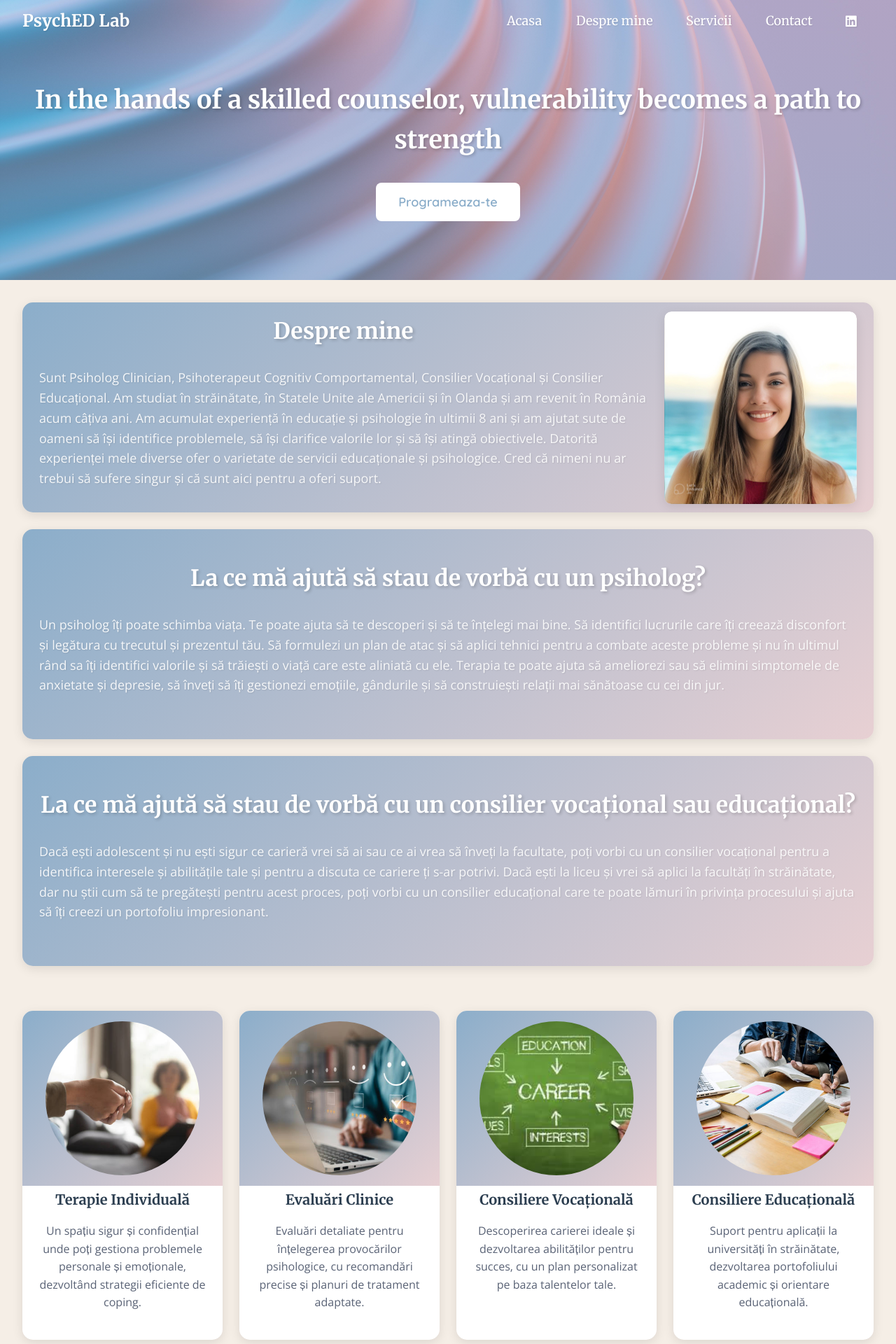
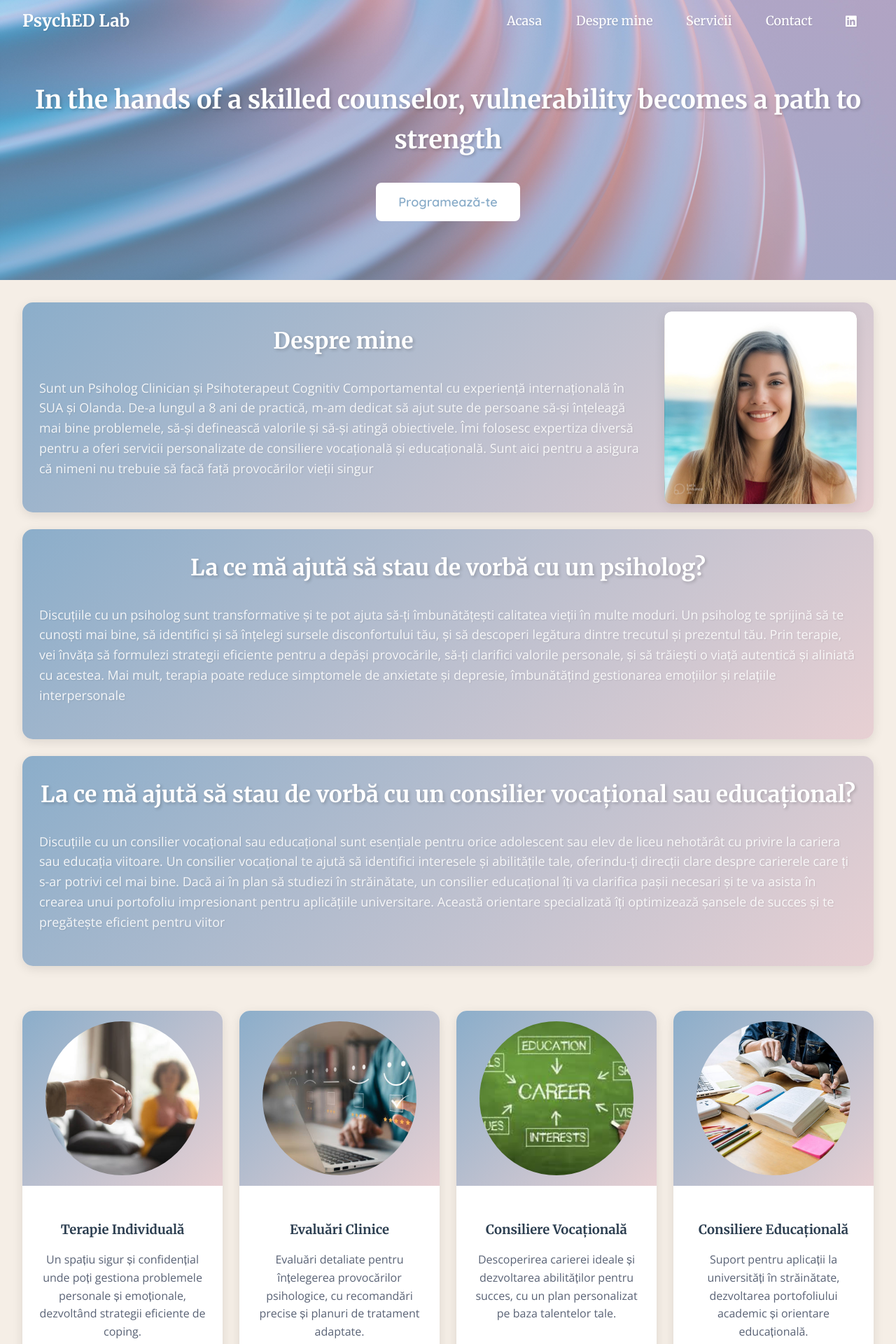
Before and after one commit to laftoon/PsychED, a Django app: page / in a window 1280 px wide. Shown: the top 1920 px of the page at 70% size. Run offline with Django 5.2, Linux system fonts and the light colour scheme; some libraries are stand-ins or nearby versions.

Commit message:
improved some content and tweaked some styling

```diff
--- a/PyschED/core/static/css/contact.css
+++ b/PyschED/core/static/css/contact.css
@@ -136,6 +136,7 @@
     color: var(--primary-color);
     font-family: var(--font-secondary);
     font-weight: var(--weight-semibold);
+    font-size: var(--text-xl);
     cursor: pointer;
     transition: var(--transition-standard);
 }
--- a/PyschED/core/static/css/small-cards.css
+++ b/PyschED/core/static/css/small-cards.css
@@ -92,16 +92,20 @@
 /* Card Content
    ========================================================================== */
 .card__content {
-    padding: var(--space-sm) var(--space-md) var(--space-lg);
+    padding: var(--space-2xl) var(--space-md) var(--space-lg); /* Increased top padding */
     text-align: center;
 }
 
 .card__title {
     font-family: var(--font-primary);
-    font-size: var(--text-xl);
+    font-size: 1.15rem; /* Reduced size to ensure one line */
     font-weight: var(--weight-bold);
     color: var(--heading-color);
-    margin-block: calc(-1 * var(--space-xs)) var(--space-sm);
+    margin: 0;
+    white-space: nowrap; /* Prevent text wrapping */
+    overflow: hidden;
+    text-overflow: ellipsis; /* Add ellipsis for overflow text */
+    padding: 0 var(--space-xs); /* Add padding to prevent text touching edges */
 }
 
 .card__description {
@@ -110,6 +114,7 @@
     color: var(--paragraph-color);
     line-height: 1.6;
 }
+
 
 /* Responsive Design
    ========================================================================== */
--- a/PyschED/core/templates/components/contact.html
+++ b/PyschED/core/templates/components/contact.html
@@ -17,7 +17,7 @@
 
         <!-- Contact Content -->
         <div class="contact__content">
-            <h2 class="contact__title">Programeaza-te</h2>
+            <h2 class="contact__title">Programează-te</h2>
             <p class="contact__description">
                 Pentru a stabili o primă întâlnire gratuită pe care o vom folosi pentru a vedea
                 dacă putem lucra împreună te rog să folosești formularul din dreapta sau să îmi
--- a/PyschED/core/templates/components/flip-carousel.html
+++ b/PyschED/core/templates/components/flip-carousel.html
@@ -13,9 +13,9 @@
                     </div>
                     <div class="flip-card__face flip-card__face--back">
                         <p class="flip-card__content">
-                            Te poți programa telefonic sunând la 0742461189. Dacă preferi să-mi scrii,
-                            îmi poți trimite un mail pe adresa raileanu.francesca@gmail.com sau pe WhatsApp
-                            la numărul de mai sus.
+                            Te poți programa folosind formularul de contact de pe site.
+                            Dacă preferi să-mi scrii direct, îmi poți trimite un mail la adresa raileanu.francesca@gmail.com sau pe
+                            WhatsApp la numărul 0742461189
                         </p>
                     </div>
                 </div>
--- a/PyschED/core/templates/components/hero.html
+++ b/PyschED/core/templates/components/hero.html
@@ -10,6 +10,6 @@
     <!-- Content Layer -->
     <div class="hero__content">
         <h1 class="hero__title">In the hands of a skilled counselor, vulnerability becomes a path to strength</h1>
-        <button class="hero__button scroll-to-contact">Programeaza-te</button>
+        <button class="hero__button scroll-to-contact">Programează-te</button>
     </div>
 </section>
--- a/PyschED/core/templates/components/wide-cards.html
+++ b/PyschED/core/templates/components/wide-cards.html
@@ -8,12 +8,11 @@
             <div class="wide-card__text">
                 <h2 class="wide-card__title">Despre mine</h2>
                 <p class="wide-card__description">
-                    Sunt Psiholog Clinician, Psihoterapeut Cognitiv Comportamental, Consilier Vocațional și Consilier Educațional.
-                    Am studiat în străinătate, în Statele Unite ale Americii și în Olanda și am revenit în România acum câțiva ani.
-                    Am acumulat experiență în educație și psihologie în ultimii 8 ani și am ajutat sute de oameni să își identifice problemele,
-                    să își clarifice valorile lor și să își atingă obiectivele.
-                    Datorită experienței mele diverse ofer o varietate de servicii educaționale și psihologice.
-                    Cred că nimeni nu ar trebui să sufere singur și că sunt aici pentru a oferi suport.
+                    Sunt un Psiholog Clinician și Psihoterapeut Cognitiv Comportamental cu experiență internațională în SUA și Olanda.
+                    De-a lungul a 8 ani de practică, m-am dedicat să ajut sute de persoane să-și înțeleagă mai bine problemele,
+                    să-și definească valorile și să-și atingă obiectivele. Îmi folosesc expertiza diversă pentru a oferi servicii
+                    personalizate de consiliere vocațională și educațională. Sunt aici pentru a asigura că nimeni nu trebuie să facă față
+                    provocărilor vieții singur
                 </p>
             </div>
             <div class="wide-card__image">
@@ -29,12 +28,12 @@
             <div class="wide-card__text">
                 <h2 class="wide-card__title">La ce mă ajută să stau de vorbă cu un psiholog?</h2>
                 <p class="wide-card__description">
-                    Un psiholog îți poate schimba viața. Te poate ajuta să te descoperi și să te înțelegi mai bine.
-                    Să identifici lucrurile care îți creează disconfort și legătura cu trecutul și prezentul tău.
-                    Să formulezi un plan de atac și să aplici tehnici pentru a combate aceste probleme și nu în ultimul rând
-                    sa îți identifici valorile și să trăiești o viață care este aliniată cu ele.
-                    Terapia te poate ajuta să ameliorezi sau să elimini simptomele de anxietate și depresie, să înveți să îți
-                    gestionezi emoțiile, gândurile și să construiești relații mai sănătoase cu cei din jur.
+                    Discuțiile cu un psiholog sunt transformative și te pot ajuta să-ți îmbunătățești calitatea vieții în multe moduri.
+                    Un psiholog te sprijină să te cunoști mai bine, să identifici și să înțelegi sursele disconfortului tău,
+                    și să descoperi legătura dintre trecutul și prezentul tău. Prin terapie, vei învăța să
+                    formulezi strategii eficiente pentru a depăși provocările, să-ți clarifici valorile personale,
+                    și să trăiești o viață autentică și aliniată cu acestea. Mai mult, terapia poate reduce simptomele de anxietate și depresie,
+                    îmbunătățind gestionarea emoțiilor și relațiile interpersonale
                 </p>
             </div>
         </div>
@@ -47,12 +46,12 @@
             <div class="wide-card__text">
                 <h2 class="wide-card__title">La ce mă ajută să stau de vorbă cu un consilier vocațional sau educațional?</h2>
                 <p class="wide-card__description">
-                    Dacă ești adolescent și nu ești sigur ce carieră vrei să ai sau ce ai vrea să înveți la facultate,
-                    poți vorbi cu un consilier vocațional pentru a identifica interesele și abilitățile tale și pentru a
-                    discuta ce cariere ți s-ar potrivi.
-                    Dacă ești la liceu și vrei să aplici la facultăți în străinătate, dar nu știi cum să te pregătești pentru
-                    acest proces, poți vorbi cu un consilier educațional care te poate lămuri în privința procesului și ajuta
-                    să îți creezi un portofoliu impresionant.
+                    Discuțiile cu un consilier vocațional sau educațional sunt esențiale pentru orice adolescent sau elev de liceu
+                    nehotărât cu privire la cariera sau educația viitoare. Un consilier vocațional te ajută să
+                    identifici interesele și abilitățile tale, oferindu-ți direcții clare despre carierele care ți s-ar potrivi cel mai bine.
+                    Dacă ai în plan să studiezi în străinătate, un consilier educațional îți va clarifica pașii necesari și
+                    te va asista în crearea unui portofoliu impresionant pentru aplicățiile universitare. Această orientare specializată îți
+                    optimizează șansele de succes și te pregătește eficient pentru viitor
                 </p>
             </div>
         </div>
```
